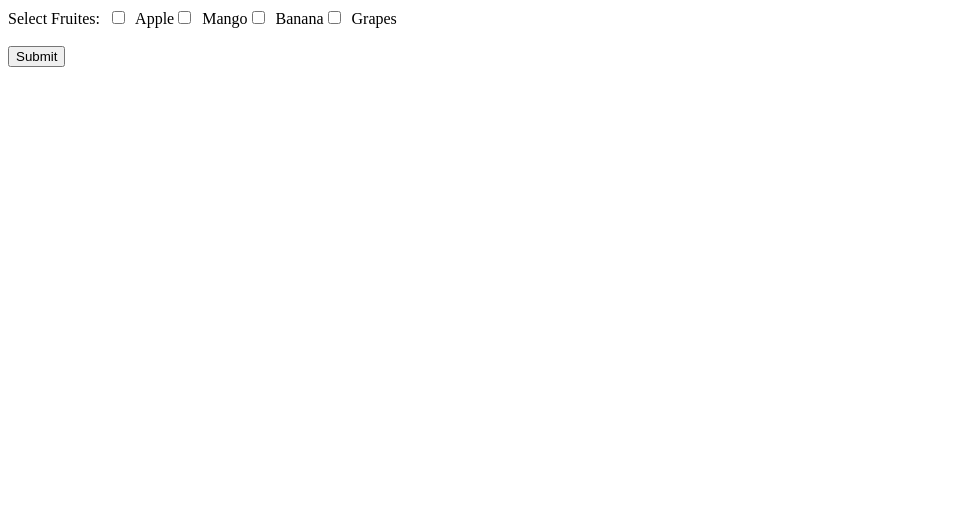
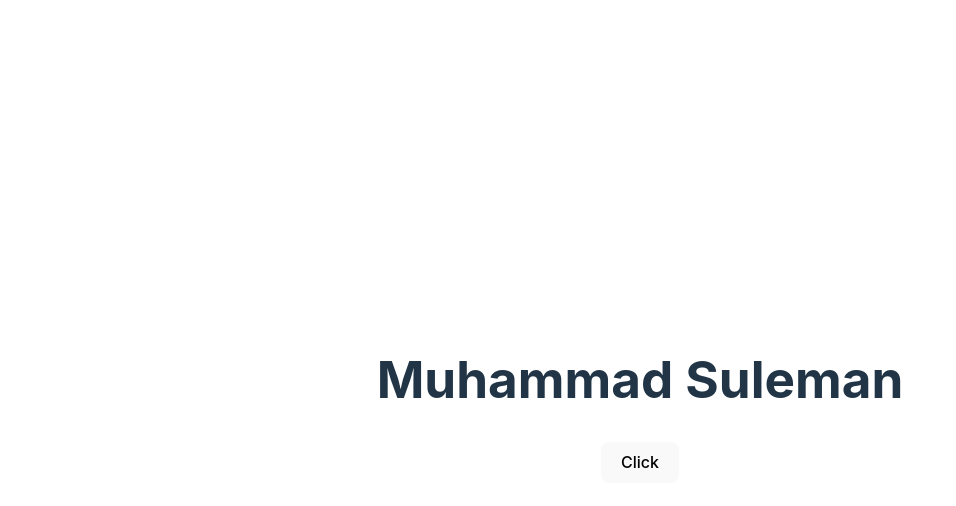
Before and after one commit to Muhammad-Sulman/ReactFirstApp, a React (Vite) app in the folder react-App1.0/: page / in a window 1280 px wide. Shown: the top 506 px of the page, without its empty margins (0-956 px from the left). Built offline with nearby package versions, Linux system fonts and the light colour scheme.

Commit message:
49 | React Refs | Refs In React JS | React Reference

```diff
--- a/react-App1.0/src/App.jsx
+++ b/react-App1.0/src/App.jsx
@@ -1,4 +1,4 @@
-// import './App.css';
+import './App.css';
 // import Stylesheet1 from './Stylesheet1';
 // import Stylesheet2 from './Stylesheet2';
 // import Externalcss from './Externalcss';
@@ -21,7 +21,9 @@
 // import StylingComponent from './StylingComponent';
 // import BsComponent from './BsComponent';
 
-import MultipleCheckBoxes from "./MultipleCheckBoxes";
+import Refs from "./Refs";
+
+// import MultipleCheckBoxes from "./MultipleCheckBoxes";
 
 // import OtherInputs from "./OtherInputs";
 
@@ -96,8 +98,8 @@ function App() {
           {/* <MultipleInput/> */}
           {/* <MultipleInputinfun_comp/> */}
           {/* <OtherInputs/> */}
-          <MultipleCheckBoxes/>
-
+          {/* <MultipleCheckBoxes/> */}
+          <Refs/>
 
 
       </>
--- /dev/null
+++ b/react-App1.0/src/Refs.jsx
@@ -0,0 +1,32 @@
+import React, { createRef } from 'react'
+
+export default class Refs extends React.Component {
+    constructor(props) {
+        super(props)
+        this.myRef = createRef();
+
+    }
+
+    componentDidMount(){
+        console.log(this.myRef)
+        console.log(this.myRef.current.innerHTML)
+    }
+
+    handleClick = () => {
+        this.myRef.current.style.backgroundColor = "white"
+        this.myRef.current.style.color = "green"
+        // this.myRef.current.hidden = true;
+        // this.myRef.current.align = "right"
+
+    }
+
+    render() {
+    return (
+        <div>
+            <h1 ref={this.myRef}> Muhammad Suleman</h1>
+            <button type="button" onClick={this.handleClick}>Click</button>
+        </div>
+
+        )
+    }
+}
--- a/react-App1.0/src/main.jsx
+++ b/react-App1.0/src/main.jsx
@@ -1,6 +1,6 @@
 import { StrictMode } from 'react'
 import { createRoot } from 'react-dom/client'
-// import './index.css'
+import './index.css'
 import App from './App.jsx'
 // import User from './User.jsx'
 
```
